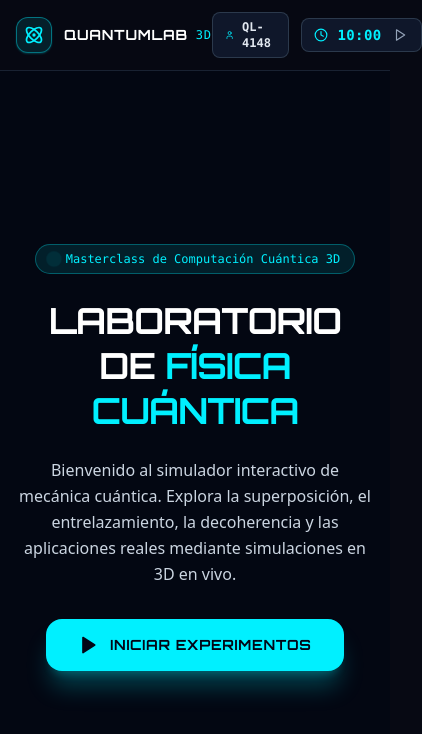
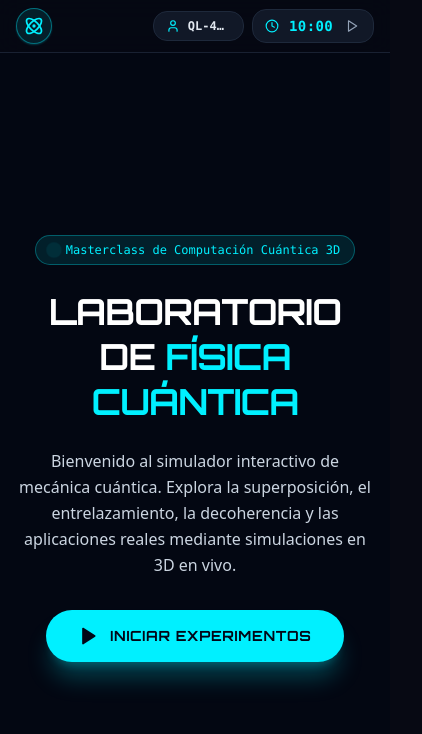
Before and after one commit to Gerbetwo/quantum-lab-3d, a Next.js app: page / in a window 390 px wide. Shown: the top 734 px of the page, 422 px wide, since content can reach past the window. Built offline with nearby package versions, Linux system fonts and the light colour scheme.

Commit message:
feat(phase-1): design system tokens + responsive HUD header

```diff
--- a/src/components/Header.tsx
+++ b/src/components/Header.tsx
@@ -1,54 +1,79 @@
 'use client';
 
 import React, { useEffect, useState, memo } from 'react';
-import { Atom, Play, Pause, User, Clock } from 'lucide-react';
+import { Atom, Play, Pause, User, Clock, Maximize2, Minimize2 } from 'lucide-react';
 import { getOrCreateUserId } from '@/lib/cookies';
 import { playButtonClick } from '@/lib/sound';
+import { useIsDesktop } from '@/hooks/useBreakpoint';
 
 interface Props {
   timeLeft: number;
   isRunning: boolean;
   onToggleTimer: () => void;
+  onToggleFullscreen?: () => void;
+  isFullscreen?: boolean;
 }
 
 const timeCache = new Map<number, string>();
+
 function formatTime(seconds: number): string {
   const cached = timeCache.get(seconds);
   if (cached !== undefined) return cached;
+
   const mins = Math.floor(seconds / 60);
   const secs = seconds % 60;
   const out = `${mins.toString().padStart(2, '0')}:${secs.toString().padStart(2, '0')}`;
+
   timeCache.set(seconds, out);
   return out;
 }
 
-const BrandSection = memo(function BrandSection() {
+const BrandSection = memo(function BrandSection({ compact }: { compact: boolean }) {
   return (
     <div className="flex items-center gap-3">
       <div className="w-9 h-9 rounded-xl bg-cyan/10 border border-cyan/40 flex items-center justify-center text-cyan shadow-sm shadow-cyan/20">
         <Atom className="w-5 h-5 text-cyan" />
       </div>
-      <div>
-        <div className="font-orbitron font-bold text-sm sm:text-base text-white tracking-wider flex items-center gap-2">
-          QUANTUMLAB <span className="text-cyan text-xs font-mono font-normal">3D</span>
+
+      {!compact && (
+        <div className="hidden md:block">
+          <div className="font-orbitron font-bold text-sm sm:text-base text-white tracking-wider flex items-center gap-2">
+            QUANTUMLAB <span className="text-cyan text-xs font-mono font-normal">3D</span>
+          </div>
+
+          <div className="text-[11px] font-sans text-slate-400">
+            Simulación Experimental Cuántica
+          </div>
         </div>
-        <div className="text-[11px] font-sans text-slate-400 hidden sm:block">
-          Simulación Experimental Cuántica
-        </div>
-      </div>
+      )}
     </div>
   );
 });
 
-const UserBadge = memo(function UserBadge({ userId }: { userId: string }) {
+const UserBadge = memo(function UserBadge({
+  userId,
+  compact,
+}: {
+  userId: string;
+  compact: boolean;
+}) {
   const loading = userId.length === 0;
+
   return (
     <div
-      className="bg-slate-900 border border-slate-700/80 rounded-lg px-3 py-1.5 flex items-center gap-2 text-xs font-mono"
+      data-testid="user-badge"
+      className="bg-surface-2 border border-edge rounded-lg px-3 py-1.5 flex items-center gap-2 text-xs font-mono"
       aria-busy={loading}
+      title={userId || 'Cargando…'}
     >
-      <User className="w-3.5 h-3.5 text-cyan" />
-      <span className="text-slate-400 hidden sm:inline">Usuario:</span>
+      <User className="w-3.5 h-3.5 text-cyan" aria-hidden="true" />
+
+      {!compact && (
+        <span className="text-slate-400 hidden md:inline">
+          Usuario:
+        </span>
+      )}
+
       {loading ? (
         <span
           data-testid="user-id-skeleton"
@@ -56,7 +81,12 @@ const UserBadge = memo(function UserBadge({ userId }: { userId: string }) {
           aria-hidden="true"
         />
       ) : (
-        <span data-testid="user-id-value" className="font-semibold text-slate-200">
+        <span
+          data-testid="user-id-value"
+          className={`font-semibold text-slate-200 ${
+            compact ? 'inline-block max-w-[6ch] truncate align-bottom' : ''
+          }`}
+        >
           {userId}
         </span>
       )}
@@ -64,30 +94,40 @@ const UserBadge = memo(function UserBadge({ userId }: { userId: string }) {
   );
 });
 
-interface TimerDisplayProps {
-  timeLeft: number;
-  isRunning: boolean;
-  onToggleTimer: () => void;
-}
-
 const TimerDisplay = memo(function TimerDisplay({
   timeLeft,
   isRunning,
   onToggleTimer,
-}: TimerDisplayProps) {
+  compact,
+}: {
+  timeLeft: number;
+  isRunning: boolean;
+  onToggleTimer: () => void;
+  compact: boolean;
+}) {
   const isUrgent = timeLeft <= 60;
+
   return (
-    <div className="flex items-center gap-2.5 bg-slate-900 border border-slate-700/80 rounded-lg px-3 py-1.5">
-      <Clock className="w-3.5 h-3.5 text-cyan" />
-      <span className="text-xs text-slate-400 hidden sm:inline font-sans">Tiempo:</span>
+    <div className="flex items-center gap-2.5 bg-surface-2 border border-edge rounded-lg px-3 py-1.5">
+      <Clock className="w-3.5 h-3.5 text-cyan" aria-hidden="true" />
+
+      {!compact && (
+        <span className="text-xs text-slate-400 hidden md:inline font-sans">
+          Tiempo:
+        </span>
+      )}
+
       <span
         data-testid="timer-display"
         className={`font-mono font-bold text-sm tracking-wide ${
-          isUrgent ? 'text-rose-400 animate-pulse' : 'text-cyan'
+          isUrgent
+            ? 'text-rose-400 animate-pulse'
+            : 'text-cyan'
         }`}
       >
         {formatTime(timeLeft)}
       </span>
+
       <button
         onClick={() => {
           playButtonClick();
@@ -97,26 +137,74 @@ const TimerDisplay = memo(function TimerDisplay({
         title={isRunning ? 'Pausar temporizador' : 'Reanudar temporizador'}
         aria-label={isRunning ? 'Pausar' : 'Reanudar'}
       >
-        {isRunning ? <Pause className="w-3.5 h-3.5" /> : <Play className="w-3.5 h-3.5" />}
+        {isRunning ? (
+          <Pause className="w-3.5 h-3.5" />
+        ) : (
+          <Play className="w-3.5 h-3.5" />
+        )}
       </button>
     </div>
   );
 });
 
-export default function Header({ timeLeft, isRunning, onToggleTimer }: Props) {
+export default function Header({
+  timeLeft,
+  isRunning,
+  onToggleTimer,
+  onToggleFullscreen,
+  isFullscreen,
+}: Props) {
   const [userId, setUserId] = useState<string>('');
+  const isDesktop = useIsDesktop();
+  const compact = !isDesktop;
 
   useEffect(() => {
     setUserId(getOrCreateUserId());
   }, []);
 
   return (
-    <header className="sticky top-0 z-40 bg-[#070913]/90 backdrop-blur-md border-b border-slate-800/80 px-4 sm:px-8 py-3 w-full">
-      <div className="w-full flex justify-between items-center">
-        <BrandSection />
-        <div className="flex items-center gap-3 sm:gap-4">
-          <UserBadge userId={userId} />
-          <TimerDisplay timeLeft={timeLeft} isRunning={isRunning} onToggleTimer={onToggleTimer} />
+    <header
+      data-compact={compact ? 'true' : 'false'}
+      className="sticky top-0 z-40 bg-[#070913]/85 backdrop-blur-md border-b border-edge/80 px-4 sm:px-6 lg:px-8 py-2 lg:py-3 w-full animate-hudFade"
+    >
+      <div className="w-full flex justify-between items-center gap-3">
+        <BrandSection compact={compact} />
+
+        <div className="flex items-center gap-2 sm:gap-3">
+          <UserBadge userId={userId} compact={compact} />
+
+          <TimerDisplay
+            timeLeft={timeLeft}
+            isRunning={isRunning}
+            onToggleTimer={onToggleTimer}
+            compact={compact}
+          />
+
+          {onToggleFullscreen && (
+            <button
+              onClick={() => {
+                playButtonClick();
+                onToggleFullscreen();
+              }}
+              className="p-2 rounded-lg bg-surface-2 border border-edge text-slate-400 hover:text-white hover:bg-surface-3 transition-colors"
+              aria-label={
+                isFullscreen
+                  ? 'Salir de pantalla completa'
+                  : 'Pantalla completa'
+              }
+              title={
+                isFullscreen
+                  ? 'Salir de pantalla completa'
+                  : 'Pantalla completa (F)'
+              }
+            >
+              {isFullscreen ? (
+                <Minimize2 className="w-3.5 h-3.5" />
+              ) : (
+                <Maximize2 className="w-3.5 h-3.5" />
+              )}
+            </button>
+          )}
         </div>
       </div>
     </header>
--- /dev/null
+++ b/src/hooks/useBreakpoint.ts
@@ -0,0 +1,43 @@
+'use client';
+
+import { useEffect, useState } from 'react';
+
+export type Breakpoint = 'sm' | 'md' | 'lg' | 'xl' | '2xl';
+
+const QUERIES: Record<Breakpoint, string> = {
+  sm: '(min-width: 640px)',
+  md: '(min-width: 768px)',
+  lg: '(min-width: 1280px)',
+  xl: '(min-width: 1920px)',
+  '2xl': '(min-width: 2560px)',
+};
+
+/**
+ * Returns the current breakpoint (largest matching). SSR-safe: returns 'sm' on server.
+ * Listens to all queries so a single resize updates once.
+ */
+export function useBreakpoint(): Breakpoint {
+  const [bp, setBp] = useState<Breakpoint>('sm');
+
+  useEffect(() => {
+    if (typeof window === 'undefined' || typeof window.matchMedia !== 'function') return;
+    const mqls = (Object.keys(QUERIES) as Breakpoint[]).map((k) => ({
+      k,
+      mql: window.matchMedia(QUERIES[k]),
+    }));
+    const compute = () => {
+      const matched = mqls.filter((m) => m.mql.matches).map((m) => m.k);
+      setBp((matched[matched.length - 1] as Breakpoint) ?? 'sm');
+    };
+    compute();
+    mqls.forEach((m) => m.mql.addEventListener('change', compute));
+    return () => mqls.forEach((m) => m.mql.removeEventListener('change', compute));
+  }, []);
+
+  return bp;
+}
+
+export function useIsDesktop(): boolean {
+  const bp = useBreakpoint();
+  return bp === 'lg' || bp === 'xl' || bp === '2xl';
+}
--- a/tailwind.config.ts
+++ b/tailwind.config.ts
@@ -7,18 +7,40 @@ export default {
     "./src/app/**/*.{js,ts,jsx,tsx,mdx}",
   ],
   theme: {
+    screens: {
+      // Defaults preserved; explicit so missions can target them by name.
+      sm: "640px",
+      md: "768px",   // Fase 8 audit: tablet
+      lg: "1280px",  // Fase 8 audit: laptop / HUD collapse
+      xl: "1920px",  // Fase 8 audit: desktop
+      "2xl": "2560px",
+    },
     extend: {
       colors: {
         background: "#070913",
         foreground: "#f8fafc",
-        cyan: {
-          DEFAULT: "#00f0ff",
-          glow: "rgba(0, 240, 255, 0.4)",
+        cyan: { DEFAULT: "#00f0ff", glow: "rgba(0, 240, 255, 0.4)" },
+        purple: { DEFAULT: "#a855f7", glow: "rgba(168, 85, 247, 0.4)" },
+        // Design system tokens (new in v0.3.0)
+        surface: {
+          0: "#030712",
+          1: "#0b0f1d",
+          2: "#111827",
+          3: "#1e293b",
         },
-        purple: {
-          DEFAULT: "#a855f7",
-          glow: "rgba(168, 85, 247, 0.4)",
+        edge: {
+          DEFAULT: "#1e293b",
+          strong: "#334155",
         },
+      },
+      borderRadius: { xs: "4px", sm: "6px", md: "10px", lg: "14px", xl: "20px", "2xl": "28px" },
+      spacing: {
+        // HUD scale
+        "hud-xs": "0.25rem",
+        "hud-sm": "0.5rem",
+        "hud-md": "0.75rem",
+        "hud-lg": "1rem",
+        "hud-xl": "1.5rem",
       },
       fontFamily: {
         orbitron: ["var(--font-orbitron)", "monospace"],
@@ -27,12 +49,14 @@ export default {
       },
       animation: {
         pulseGlow: "pulseGlow 2s infinite alternate",
+        hudFade: "hudFade 180ms ease-out",
       },
       keyframes: {
         pulseGlow: {
           "0%": { boxShadow: "0 0 8px rgba(0, 240, 255, 0.2)" },
           "100%": { boxShadow: "0 0 25px rgba(0, 240, 255, 0.6)" },
         },
+        hudFade: { "0%": { opacity: "0" }, "100%": { opacity: "1" } },
       },
     },
   },
```
